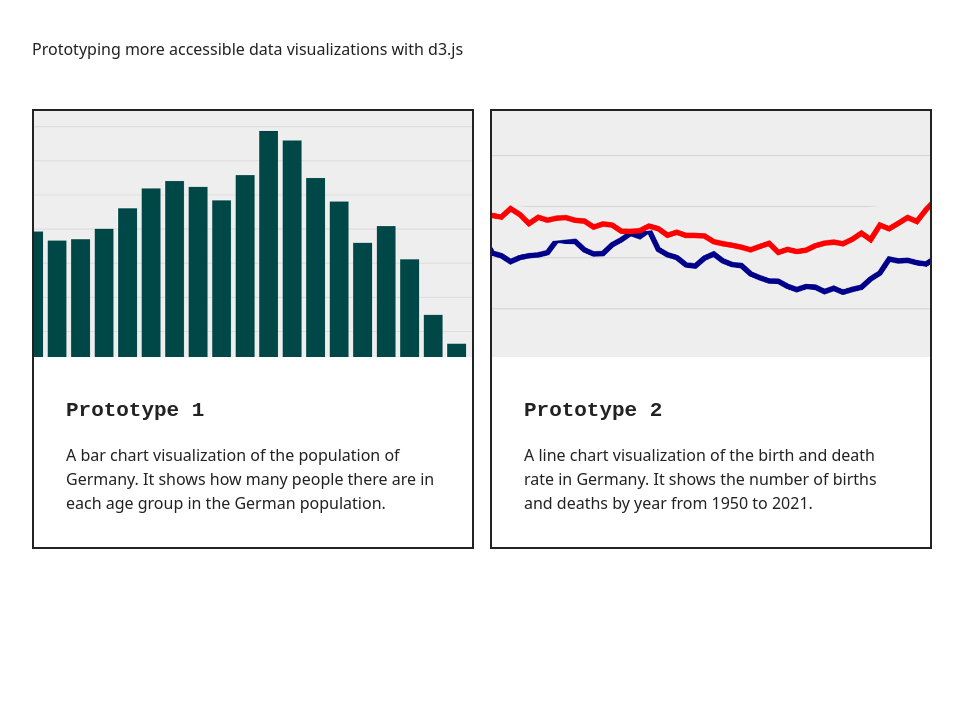
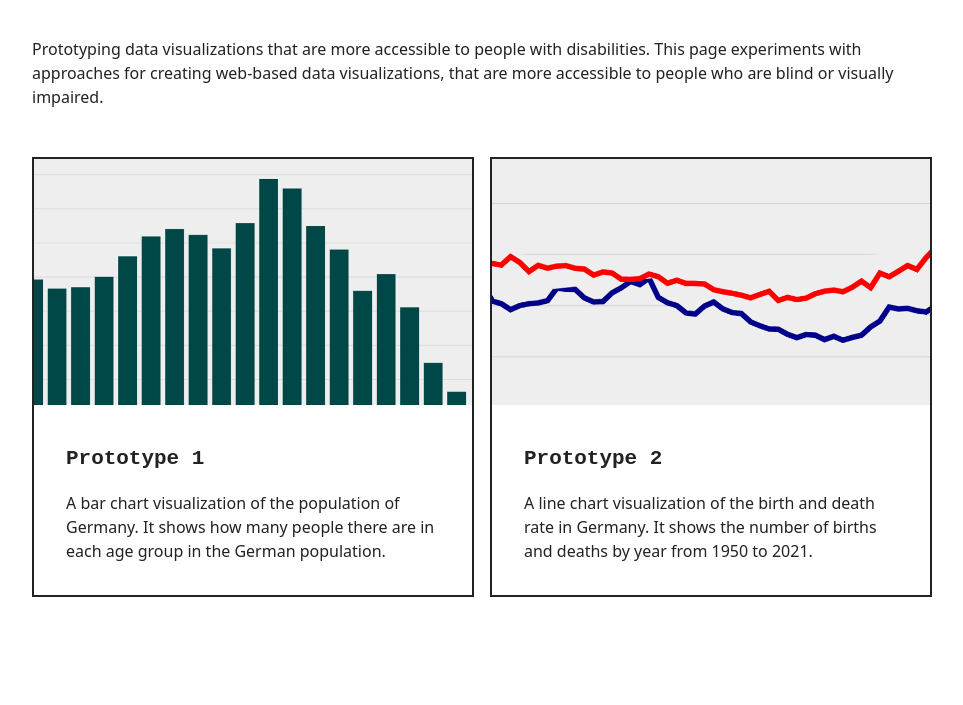
Before and after one commit to Anne-Victoria/Accessible-Data-Viz-Prototype, a website built with Vite: page index.html in a window 1280 px wide. Shown: the part 95-800 px from the top of the page, without its empty margins (158-1121 px from the left). Built offline with nearby package versions, Linux system fonts and the light colour scheme.

Commit message:
Improve impro text

```diff
--- a/index.html
+++ b/index.html
@@ -12,7 +12,10 @@
       <header>
         <h1>Data Viz Prototypes</h1>
         <p class="introtext">
-          Prototyping more accessible data visualizations with d3.js
+          Prototyping data visualizations that are more accessible to people
+          with disabilities. This page experiments with approaches for creating
+          web-based data visualizations, that are more accessible to people who
+          are blind or visually impaired.
         </p>
       </header>
       <section class="cards">
```
